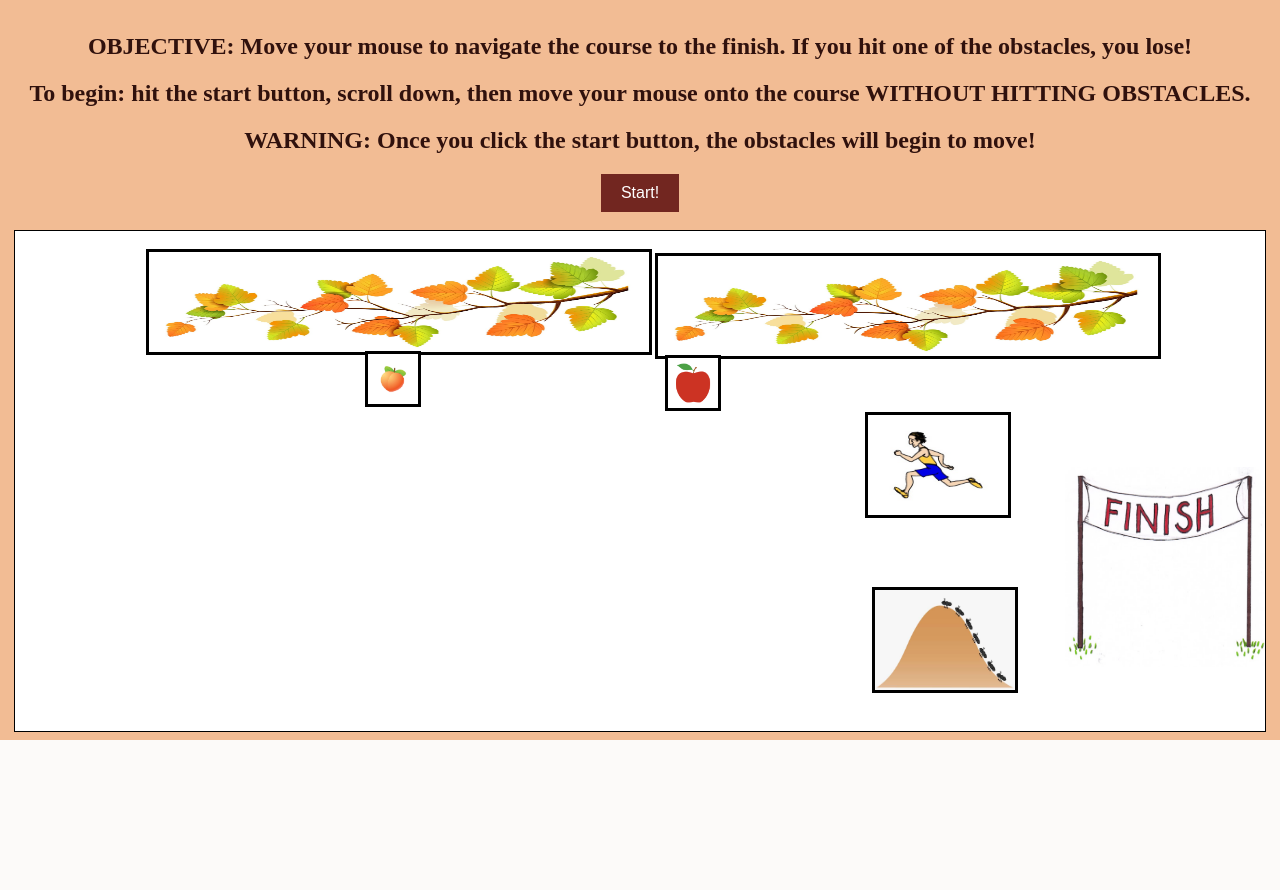
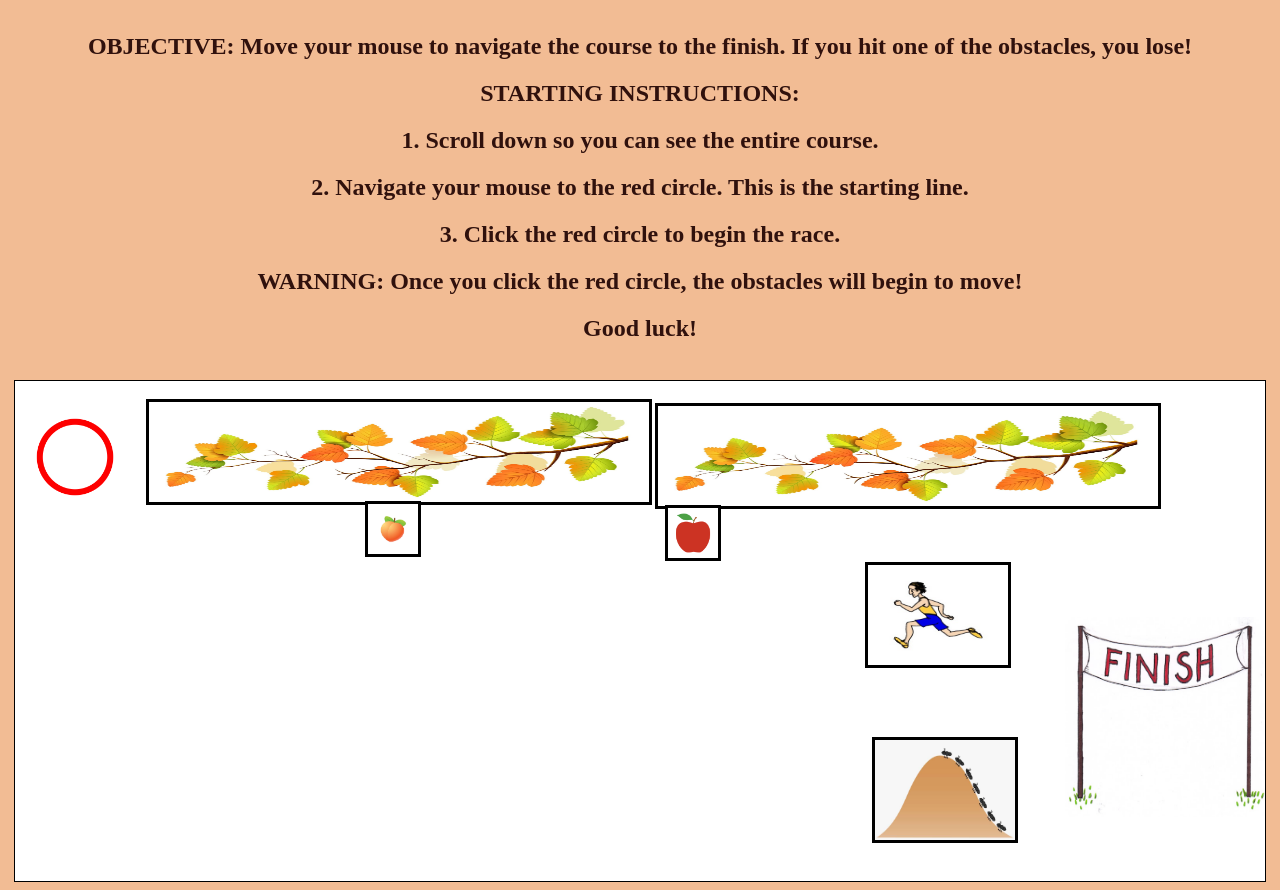
Before and after one commit to cmvallat/426_Final, a PHP site: page /race.html in a window 1280 px wide. Shown: the part 80-970 px from the top of the page. Before the commit the page ends 820 px from the top, so only its background shows below. Run offline with PHP 8.4, Linux system fonts and the light colour scheme.

Commit message:
complete game functionality

```diff
--- a/game.css
+++ b/game.css
@@ -142,6 +142,18 @@
     100% {top: -35px;}
 }
 
+#red
+{
+    width: 80px;
+    height: 80px;
+    position: relative;
+    top: -700px;
+    left: 20px;
+
+    background-image: url(images/red.png);
+    background-size: 80px 80px;
+
+}
 
 #shrub
 {
--- a/game.js
+++ b/game.js
@@ -2,6 +2,7 @@
 
 //start timer on load
 var enterDate = new Date();
+var started = false;
 
 function secondsSinceEnter() //get total time
 {
@@ -10,9 +11,10 @@ function secondsSinceEnter() //get total time
 
 
 
-document.getElementById('start').addEventListener('click',function()
+document.getElementById('red').addEventListener('click',function()
 {
     enterDate = new Date();
+    started = true;
     console.log("button clicked");
     document.getElementById("hill").style.animationPlayState = "running";
     document.getElementById("opp").style.animationPlayState = "running";
@@ -24,45 +26,73 @@ document.getElementById('start').addEventListener('click',function()
 //when user runs into an obstacle, get final time
 
 //if user wins
-document.getElementById("finish").onmouseover = function() {
+document.getElementById("finish").onmouseover = function()
+{
+    if(started)
+    {
         var sec = secondsSinceEnter();
         alert("YOU WIN THE CHAMPIONSHIP! Your winning time was: " + sec + " seconds!!!");
         window.location.href = "/win.html";
+    }
 };
 
 //if user loses
-document.getElementById("hill").onmouseover = function() {
+document.getElementById("hill").onmouseover = function()
+{
+    if(started)
+    {
         var sec = secondsSinceEnter();
         alert("Oh no! You lost the race! Your final time was: " + sec + " seconds.");
         window.location.href = "/lose.html";
+    }
 };
 
-document.getElementById("opp").onmouseover = function() {
+document.getElementById("opp").onmouseover = function()
+{
+    if(started)
+    {
         var sec = secondsSinceEnter();
         alert("Oh no! You lost the race! Your final time was: " + sec + " seconds.");
         window.location.href = "/lose.html";
+    }
 };
 
-document.getElementById("apple").onmouseover = function() {
+document.getElementById("apple").onmouseover = function()
+{
+    if(started)
+    {
         var sec = secondsSinceEnter();
         alert("Oh no! You lost the race! Your final time was: " + sec + " seconds.");
         window.location.href = "/lose.html";
+    }
 };
 
-document.getElementById("peach").onmouseover = function() {
+document.getElementById("peach").onmouseover = function()
+{
+    if(started)
+    {
         var sec = secondsSinceEnter();
         alert("Oh no! You lost the race! Your final time was: " + sec + " seconds.");
         window.location.href = "/lose.html";
+    }
 };
 
-document.getElementById("shrub").onmouseover = function() {
+document.getElementById("shrub").onmouseover = function()
+{
+    if(started)
+    {
         var sec = secondsSinceEnter();
         alert("Oh no! You lost the race! Your final time was: " + sec + " seconds.");
         window.location.href = "/lose.html";
+    }
 };
 
-document.getElementById("tree").onmouseover = function() {
+document.getElementById("tree").onmouseover = function()
+{
+    if(started)
+    {
         var sec = secondsSinceEnter();
         alert("Oh no! You lost the race! Your final time was: " + sec + " seconds.");
         window.location.href = "/lose.html";
+    }
 };
--- a/race.html
+++ b/race.html
@@ -12,13 +12,18 @@
         <div id="pagetwo">
         <h2 class="header">Time to race!</h2>
             <h2 class="text">OBJECTIVE: Move your mouse to navigate the course to the finish. If you hit one of the obstacles, you lose!</h2>
-            <h2 class="text">To begin: hit the start button, scroll down, then move your mouse onto the course WITHOUT HITTING OBSTACLES.</h2>
-            <h2 class="text">WARNING: Once you click the start button, the obstacles will begin to move!</h2>
+            <h2 class="text">STARTING INSTRUCTIONS:</h2>
+            <h2 class="text">1. Scroll down so you can see the entire course.</h2>
+            <h2 class="text">2. Navigate your mouse to the red circle. This is the starting line.</h2>
+            <h2 class="text">3. Click the red circle to begin the race.</h2>
+            <h2 class="text">WARNING: Once you click the red circle, the obstacles will begin to move!</h2>
+            <h2 class="text">Good luck!</h2>
 
 
-            <button id="start" class="begin">Start!</button>
+
+            <!--<button id="start" class="begin">Start!</button>-->
             <br>
-            <br>
+
         </div>
         <div class="game" id="game">
             <div id="hill"></div>
@@ -28,6 +33,7 @@
             <div id="apple"></div>
             <div id="peach"></div>
             <div id="finish"></div>
+            <div id="red"></div>
         </div>
         <script type="text/javascript" src="game.js"></script>
         <script src="https://cdnjs.cloudflare.com/ajax/libs/jquery/3.3.1/jquery.min.js"></script>
```
Also changed, not shown: images/red.png (added). Lines whose indentation alone changed are shown as unchanged.
